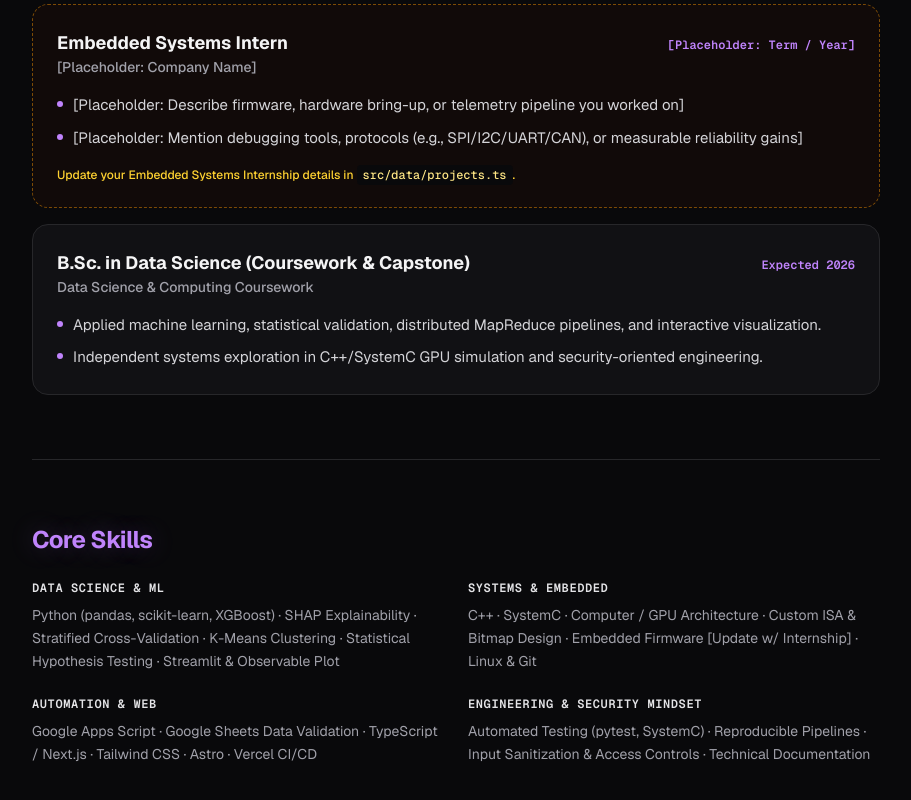
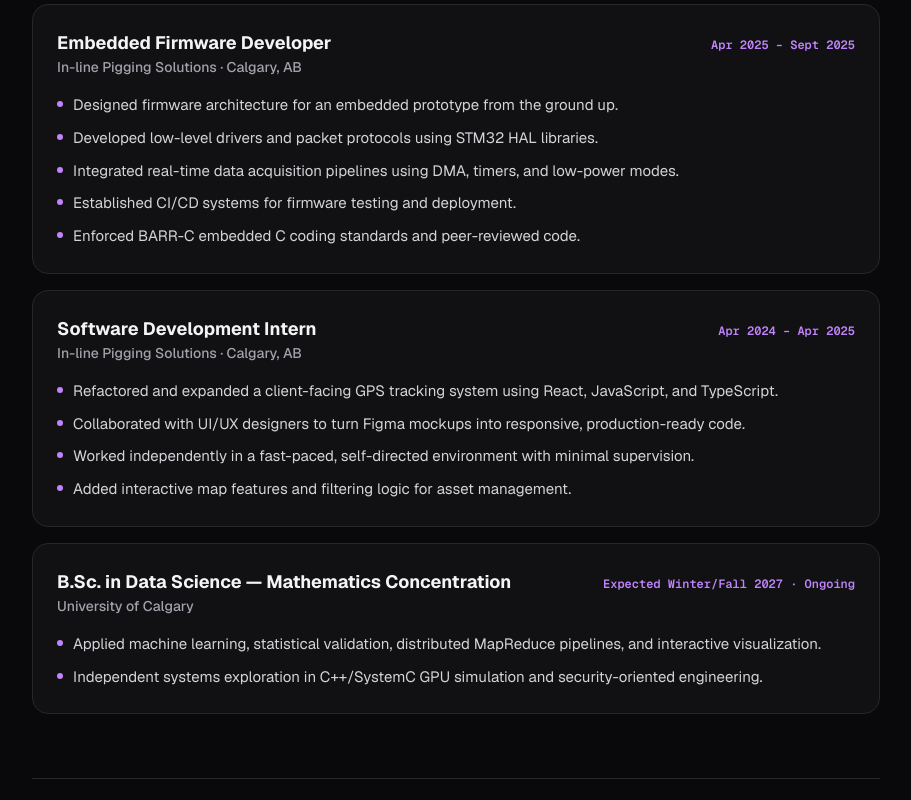
Before and after one commit to AustinJSimmons/portfolio, a Next.js app: page / in a window 1280 px wide. Shown: the part 660-1460 px from the top of the page, without its empty margins (184-1095 px from the left). Built offline with nearby package versions, Linux system fonts and the light colour scheme.

Commit message:
content: add In-line Pigging Solutions experience to overview

```diff
--- a/src/data/projects.ts
+++ b/src/data/projects.ts
@@ -94,19 +94,34 @@ export const PROFILE = {
   },
   experience: [
     {
-      title: 'Embedded Systems Intern',
-      organization: '[Placeholder: Company Name]',
-      period: '[Placeholder: Term / Year]',
+      title: 'Embedded Firmware Developer',
+      organization: 'In-line Pigging Solutions · Calgary, AB',
+      period: 'Apr 2025 – Sept 2025',
       highlights: [
-        '[Placeholder: Describe firmware, hardware bring-up, or telemetry pipeline you worked on]',
-        '[Placeholder: Mention debugging tools, protocols (e.g., SPI/I2C/UART/CAN), or measurable reliability gains]',
+        'Designed firmware architecture for an embedded prototype from the ground up.',
+        'Developed low-level drivers and packet protocols using STM32 HAL libraries.',
+        'Integrated real-time data acquisition pipelines using DMA, timers, and low-power modes.',
+        'Established CI/CD systems for firmware testing and deployment.',
+        'Enforced BARR-C embedded C coding standards and peer-reviewed code.',
       ],
-      isPlaceholder: true,
+      isPlaceholder: false,
     },
     {
-      title: 'B.Sc. in Data Science (Coursework & Capstone)',
-      organization: 'Data Science & Computing Coursework',
-      period: 'Expected 2026',
+      title: 'Software Development Intern',
+      organization: 'In-line Pigging Solutions · Calgary, AB',
+      period: 'Apr 2024 – Apr 2025',
+      highlights: [
+        'Refactored and expanded a client-facing GPS tracking system using React, JavaScript, and TypeScript.',
+        'Collaborated with UI/UX designers to turn Figma mockups into responsive, production-ready code.',
+        'Worked independently in a fast-paced, self-directed environment with minimal supervision.',
+        'Added interactive map features and filtering logic for asset management.',
+      ],
+      isPlaceholder: false,
+    },
+    {
+      title: 'B.Sc. in Data Science — Mathematics Concentration',
+      organization: 'University of Calgary',
+      period: 'Expected Winter/Fall 2027 · Ongoing',
       highlights: [
         'Applied machine learning, statistical validation, distributed MapReduce pipelines, and interactive visualization.',
         'Independent systems exploration in C++/SystemC GPU simulation and security-oriented engineering.',
@@ -129,23 +144,23 @@ export const PROFILE = {
     {
       category: 'Systems & Embedded',
       skills: [
-        'C++',
+        'C / C++',
         'SystemC',
+        'Embedded C (BARR-C), STM32 HAL & DMA',
         'Computer / GPU Architecture',
         'Custom ISA & Bitmap Design',
-        'Embedded Firmware [Update w/ Internship]',
         'Linux & Git',
       ],
     },
     {
       category: 'Automation & Web',
       skills: [
+        'React',
+        'TypeScript / Next.js',
+        'Tailwind CSS',
         'Google Apps Script',
         'Google Sheets Data Validation',
-        'TypeScript / Next.js',
-        'Tailwind CSS',
-        'Astro',
-        'Vercel CI/CD',
+        'Astro & Vercel CI/CD',
       ],
     },
     {
```
